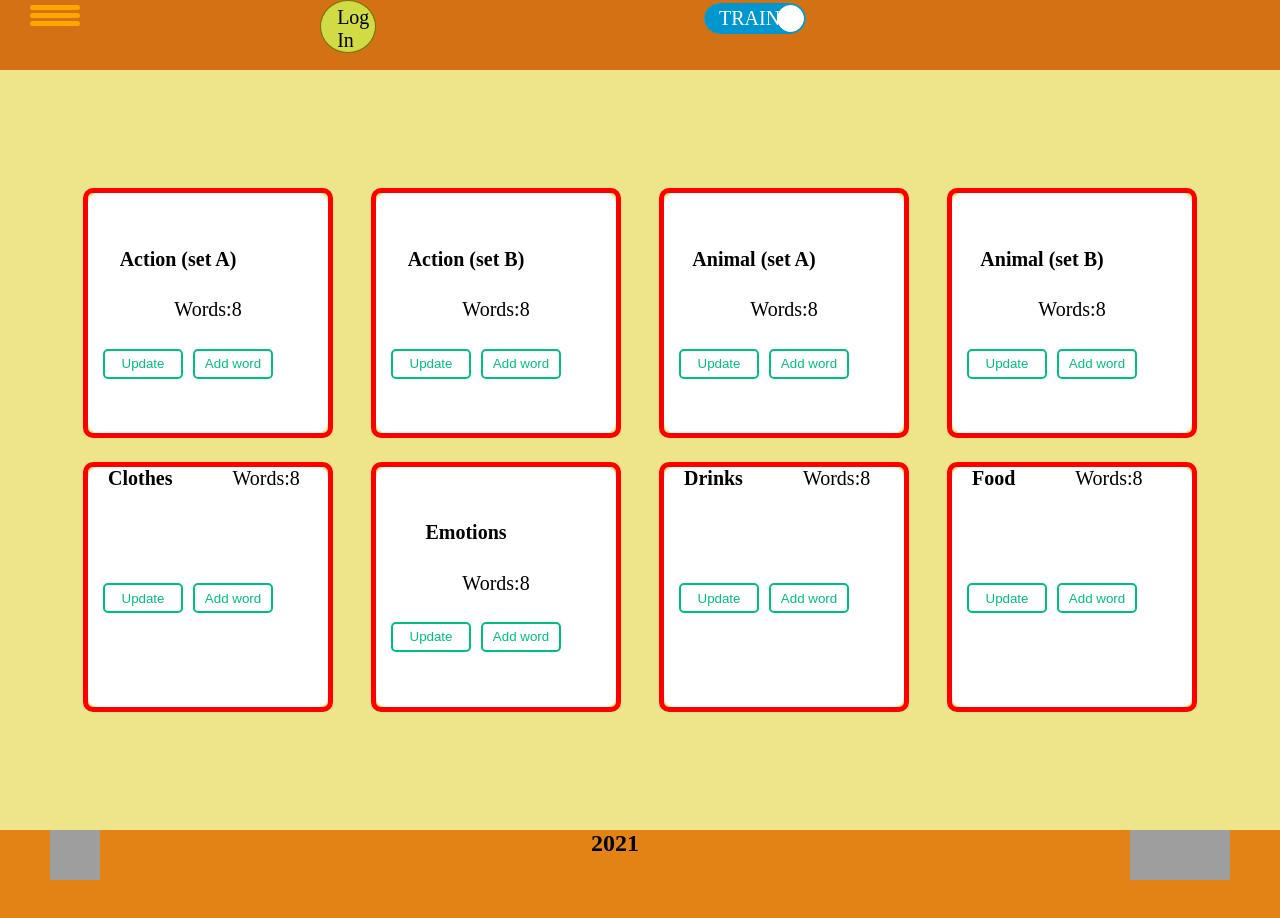
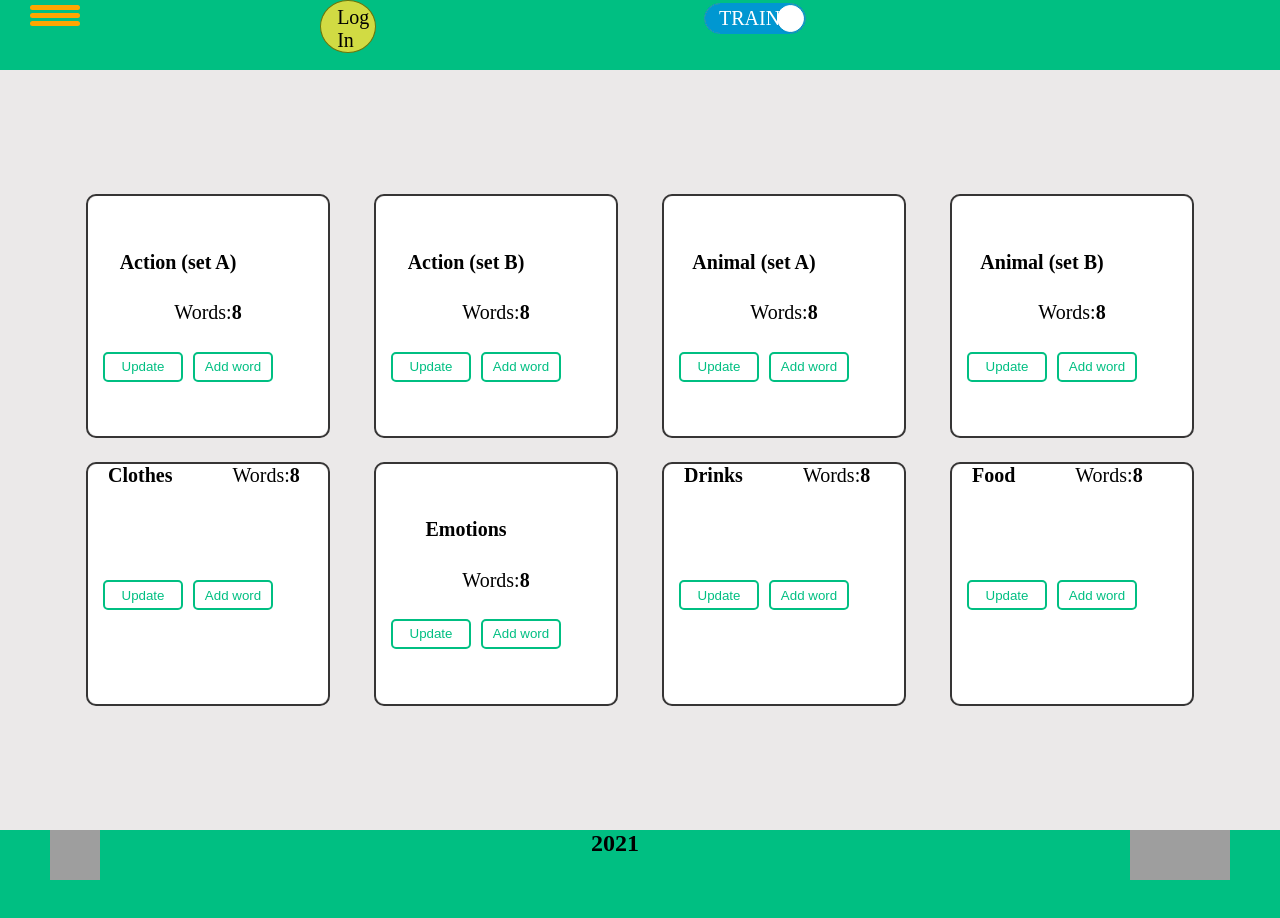
Before and after one commit to GBaykov/gbaykov-JSFE2021Q1, a website built with webpack: page english-for-kids-admin-panel/src/index.html in a window 1280 px wide. Built offline with nearby package versions, Linux system fonts and the light colour scheme; grey boxes are pictures that could not be loaded.

Commit message:
refactor: change some bgc

```diff
--- a/english-for-kids-admin-panel/src/components/admin-panel/admin-categories.ts
+++ b/english-for-kids-admin-panel/src/components/admin-panel/admin-categories.ts
@@ -4,16 +4,16 @@ import { createElement } from "../../shared/add-element";
 import { deleteElement } from "../../shared/delete-element";
 
 export const makeAdminCategoryCard = (ids:number | string, categ:string, name:string, length:number) => `
-<div class="card menu-element menu-admin-elem" id="card-${categ}-${ids}">
-  <div class="card__front menu-element menu-admin-elem" id="card-front-${ids}">
+<div class="card  menu-admin-elem" id="card-${categ}-${ids}">
+  <div class="card__front  menu-admin-elem" id="card-front-${ids}">
     <p class="card-cross"></p>
-    <div class="card-text-container admin-text menu-element menu-admin-elem" id="card-text-${ids}">
+    <div class="card-text-container admin-text  menu-admin-elem" id="card-text-${ids}">
       <p class="card-name"><b>${name}</b></p>
-      <p class="card-count">Words:${length}</p>
+      <p class="card-count">Words:<b>${length}</b></p>
     </div>
     <div class="admin-bnts">
       <p class="update-categ">
-        <button class="categ-btn">Update</button>
+        <button class="categ-btn menu-element menu-admin-elem" id="update-btn-${ids}">Update</button>
       </p>
       <p class="add-word">
         <button class="categ-btn">Add word</button>
--- a/english-for-kids-admin-panel/src/components/admin-panel/admin.scss
+++ b/english-for-kids-admin-panel/src/components/admin-panel/admin.scss
@@ -16,6 +16,7 @@
   border: 2px solid #00BF82;
   border-radius: 5px;
   color: #00BF82;
+  cursor: pointer;
 }
 .admin-text{
   margin-right: 20px;
@@ -42,11 +43,15 @@
   height: 4rem;
 }
 .change-btn{
-  width: 80px;
+  width: 160px;
   height: 30px;
-
+cursor: pointer;
   background-color: #fff;
   border: 2px solid #00BF82;
   border-radius: 5px;
   color: #00BF82;
 }
+.change-btn:hover, .categ-btn:hover{
+  border: 3px solid #088a61;
+  color: #088a61;
+}
--- a/english-for-kids-admin-panel/src/components/card/card.scss
+++ b/english-for-kids-admin-panel/src/components/card/card.scss
@@ -32,7 +32,7 @@ transform: translateZ(2rem);
   transform-origin: right;
   transition: all .5s;
   border-radius: .5rem;
-  border: 5px solid red;
+  border: 2px solid rgb(54, 53, 53);
 
   &.flipped{
     transform: rotateY(180deg) translateX(-100%);
--- a/english-for-kids-admin-panel/src/components/categories/choose-category.ts
+++ b/english-for-kids-admin-panel/src/components/categories/choose-category.ts
@@ -36,7 +36,7 @@ export const chooseCategory = ():void => {
       } else {
         if(target.classList.contains('menu-admin-elem')) {
           makeAdminWords(id)
-         // makeFooter();
+          makeFooter();
         } else {
           makeCardField(id);
           makeStartGameBtn();
--- a/english-for-kids-admin-panel/src/components/footer/footer.scss
+++ b/english-for-kids-admin-panel/src/components/footer/footer.scss
@@ -3,7 +3,7 @@
   height: 100px;
   bottom: 0;
   left: 0;
-  background-color: rgb(228, 131, 21);
+  background-color: #00BF82;
   margin: 0 auto;
   text-align: center;
 
--- a/english-for-kids-admin-panel/src/components/header/header.scss
+++ b/english-for-kids-admin-panel/src/components/header/header.scss
@@ -3,7 +3,7 @@
   height: 70px;
   justify-content: space-between;
   z-index: 990;
-  background-color: rgb(212, 113, 20);
+  background-color: #00BF82;
 }
 .header-wrapper{
   width: auto;
--- a/english-for-kids-admin-panel/src/index.html
+++ b/english-for-kids-admin-panel/src/index.html
@@ -4,7 +4,7 @@
   <meta charset="UTF-8">
   <meta http-equiv="X-UA-Compatible" content="IE=edge">
   <meta name="viewport" content="width=device-width, initial-scale=1.0">
-  <title>New project</title>
+  <title>English for kids</title>
 </head>
 <body id="body" >
   <main id="main"></main>
--- a/english-for-kids-admin-panel/src/styles.scss
+++ b/english-for-kids-admin-panel/src/styles.scss
@@ -7,7 +7,7 @@ html{
 }
 body{
   color: black;
-  background-color: rgb(238, 228, 138);
+  background-color: rgb(235, 233, 233);
 }
 
 main{
```
